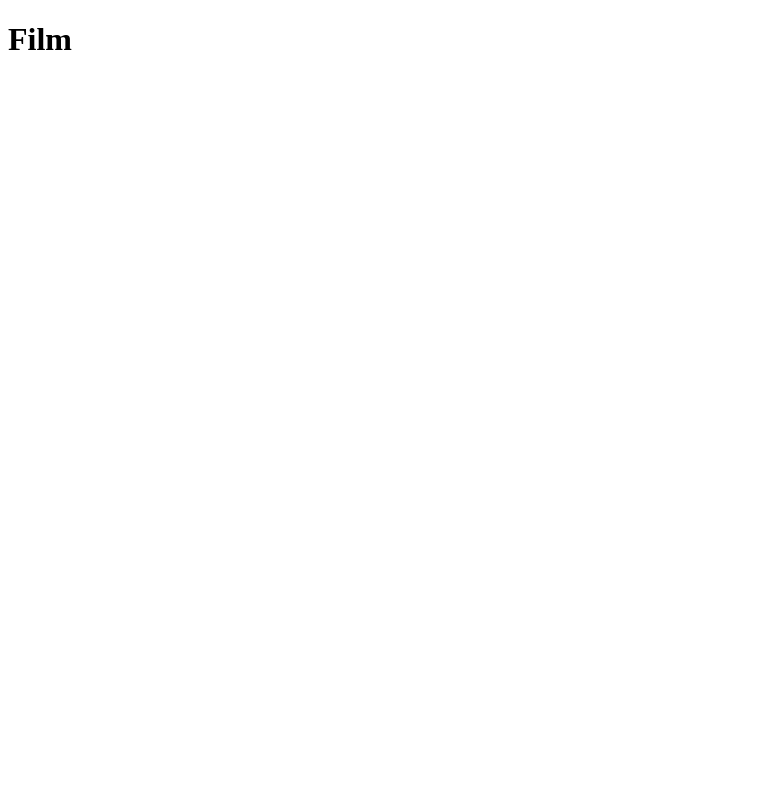
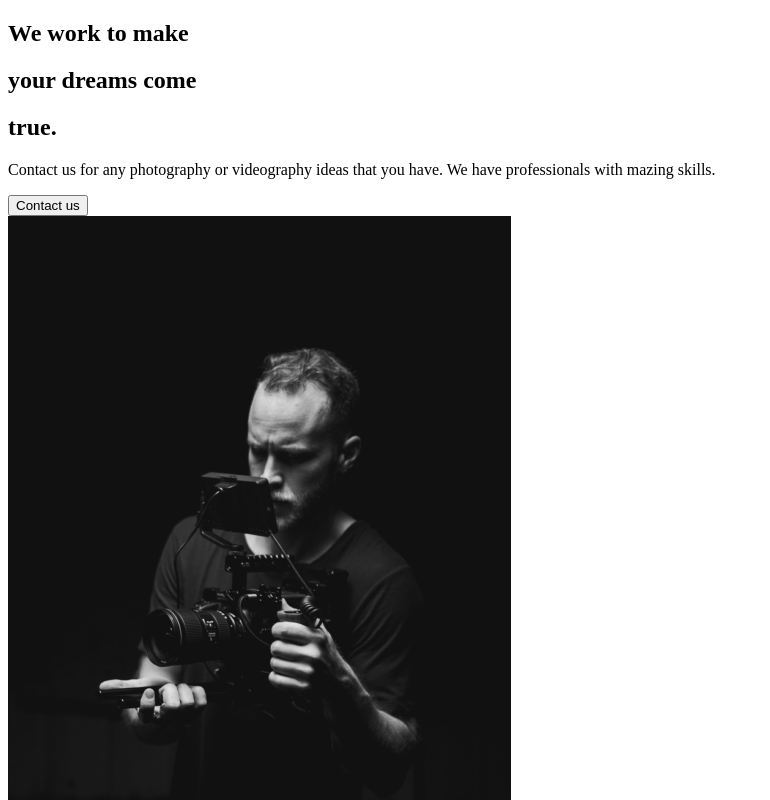
Before and after one commit to sospinal/Capture, a React (Create React App) app: page / in a window 1280 px wide. Shown: the top 800 px of the page, without its empty margins (0-770 px from the left). Built offline with nearby package versions, Linux system fonts and the light colour scheme.

Commit message:
About section

```diff
--- a/src/App.js
+++ b/src/App.js
@@ -1,9 +1,11 @@
 import React from "react";
+//Import pages
+import AboutUs from "./pages/AboutUs";
 
 function App() {
   return (
     <div className="App">
-      <h1>Film</h1>
+      <AboutUs />
     </div>
   );
 }
--- /dev/null
+++ b/src/components/AboutSection.js
@@ -0,0 +1,32 @@
+import React from "react";
+import home1 from "../img/home1.png";
+
+const AboutSection = () => {
+  return (
+    <div className="description">
+      <div className="title">
+        <div className="hide">
+          <h2>We work to make</h2>
+        </div>
+        <div className="hide">
+          <h2>
+            your <span>dreams</span> come
+          </h2>
+        </div>
+        <div className="hide">
+          <h2>true.</h2>
+        </div>
+        <p>
+          Contact us for any photography or videography ideas that you have. We
+          have professionals with mazing skills.
+        </p>
+        <button>Contact us</button>
+      </div>
+      <div className="image">
+        <img src={home1} alt="Guy with a camara" />
+      </div>
+    </div>
+  );
+};
+
+export default AboutSection;
--- /dev/null
+++ b/src/pages/AboutUs.js
@@ -0,0 +1,8 @@
+import React from "react";
+import AboutSection from "../components/AboutSection";
+
+const AboutUs = () => {
+  return <AboutSection />;
+};
+
+export default AboutUs;
```
